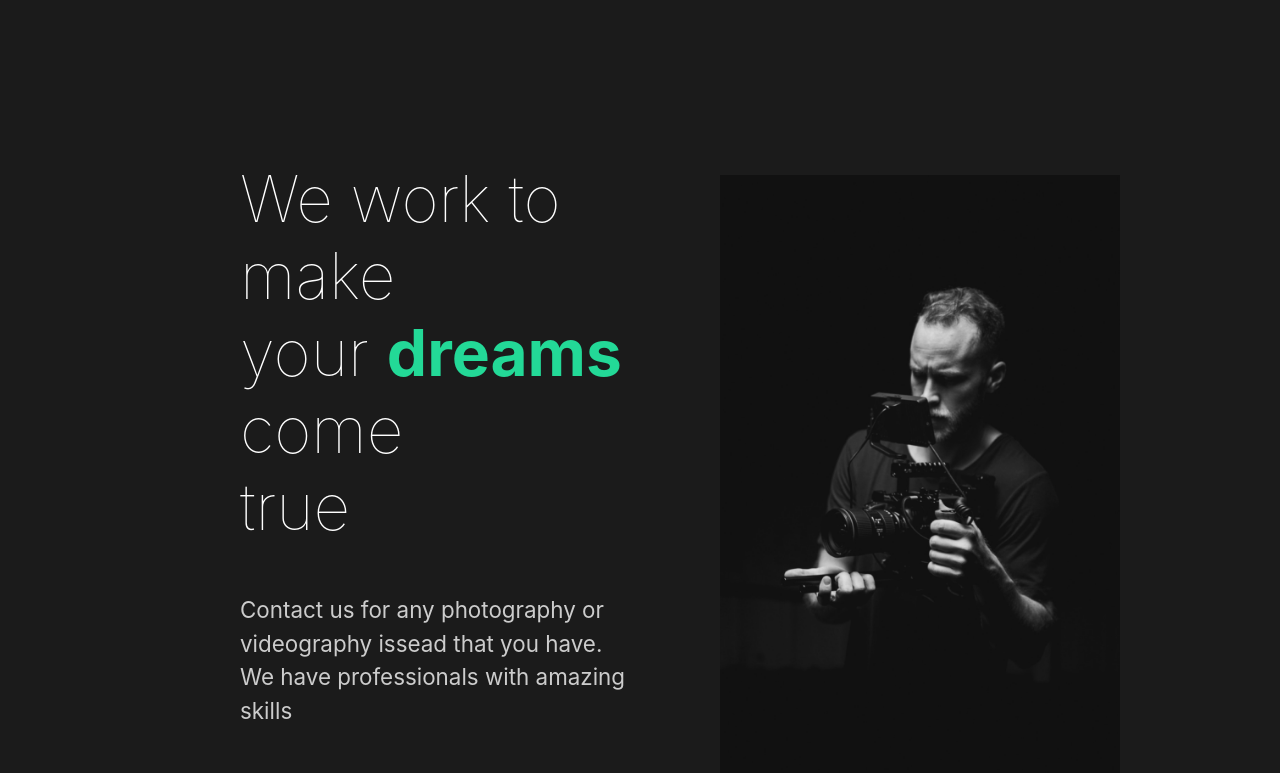
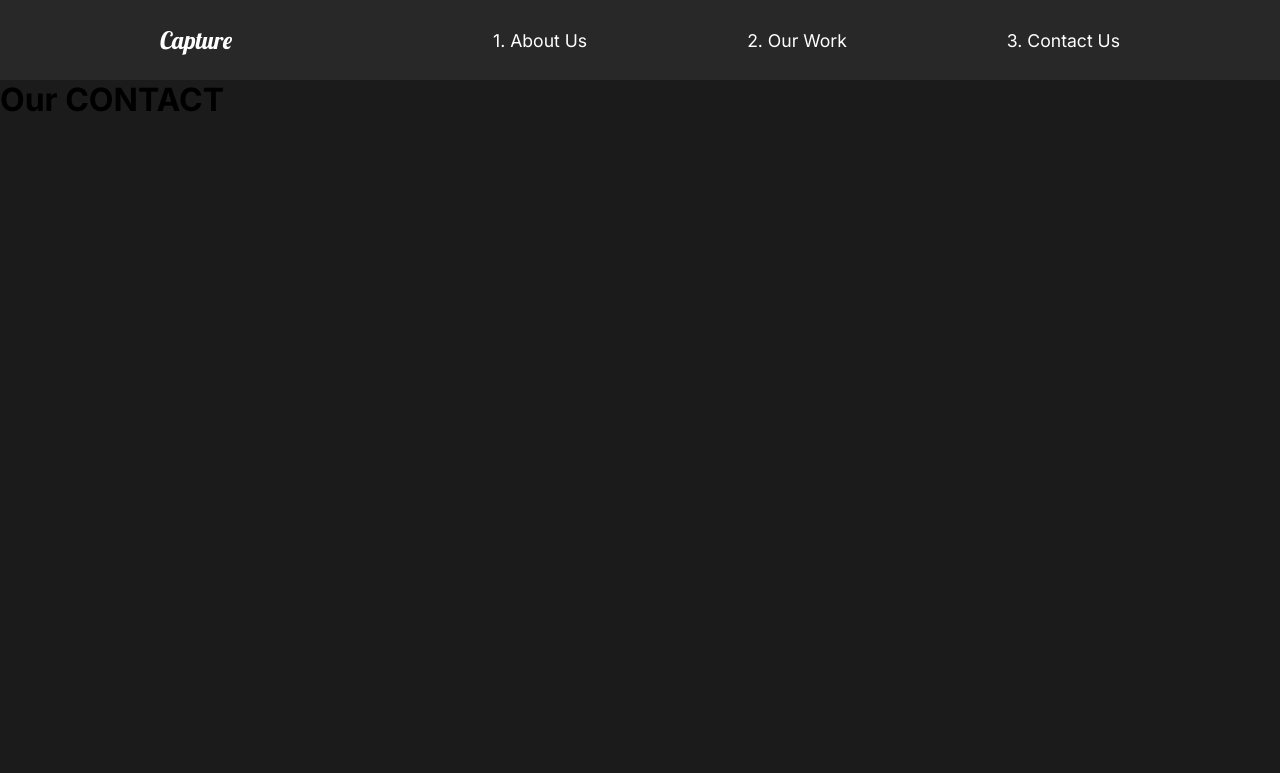
Before and after one commit to lindmon/Capture, a React (Create React App) app: page /contact in a window 1280 px wide. Shown: the top 773 px of the page. Built offline with nearby package versions, Linux system fonts and the light colour scheme.

Commit message:
routing added

```diff
--- a/public/index.html
+++ b/public/index.html
@@ -8,6 +8,7 @@
       name="description"
       content="Web site created using create-react-app"
     />
+    <link href="https://fonts.googleapis.com/css2?family=Inter:wght@400;700&family=Lobster&display=swap" rel="stylesheet">
     <link rel="apple-touch-icon" href="%PUBLIC_URL%/logo192.png" />
     <!--
       manifest.json provides metadata used when your web app is installed on a
@@ -23,7 +24,6 @@
       work correctly both with client-side routing and a non-root public URL.
       Learn how to configure a non-root public URL by running `npm run build`.
     -->
-    <link rel="icon" href="%PUBLIC_URL%/favicon.ico" />
 
     <title>Capture</title>
   </head>
--- a/src/App.js
+++ b/src/App.js
@@ -1,10 +1,26 @@
 import AboutUs from './pages/AboutUs';
+import ContactUs from './pages/ContactUs';
+import OurWork from './pages/OurWork';
 import GlobalStyle from './components/GlobalStyle';
+import Nav from './components/Nav';
+import{Route, Routes} from "react-router-dom";
+//Create the router
+
+
+
+
+//Start the router
 function App() {
   return (
     <div className="App">
-      <GlobalStyle/>
-      <AboutUs/>
+        <GlobalStyle/>
+        <Nav/>
+        <Routes>
+          <Route path="/" element={<AboutUs/>}/>
+          <Route path="/work" element={<OurWork/>}/>
+          <Route path="/contact" element={<ContactUs/>}/>
+
+        </Routes>
 
     </div>
   );
--- a/src/components/FaqSection.js
+++ b/src/components/FaqSection.js
@@ -1,8 +1,10 @@
 import React from "react";
+import styled from 'styled-components';
+import {About} from '../styles';
 
 const FaqSection = () => {
     return(
-        <div className="fag">
+        <Faq>
             <h2>Any questions? <span>FAQ</span></h2>
             <div className="question">
                 <h4>How do I start ?</h4>
@@ -10,6 +12,7 @@
                     <p>Lorem ipsum dolor sit amet.</p>
                     <p>Lorem ipsum dolor sit, amet consectetur adipisicing elit. Repellat, animi.</p>
                 </div>
+                <div className="faq-line"></div>
             </div>
             <div className="question">
                 <h4>Daily schedule</h4>
@@ -17,6 +20,7 @@
                     <p>Lorem ipsum dolor sit amet.</p>
                     <p>Lorem ipsum dolor sit, amet consectetur adipisicing elit. Repellat, animi.</p>
                 </div>
+                <div className="faq-line"></div>
             </div>
             <div className="question">
                 <h4>Different payment methods</h4>
@@ -24,6 +28,7 @@
                     <p>Lorem ipsum dolor sit amet.</p>
                     <p>Lorem ipsum dolor sit, amet consectetur adipisicing elit. Repellat, animi.</p>
                 </div>
+                <div className="faq-line"></div>
             </div>
             <div className="question">
                 <h4>What products do you offer?</h4>
@@ -31,10 +36,38 @@
                     <p>Lorem ipsum dolor sit amet.</p>
                     <p>Lorem ipsum dolor sit, amet consectetur adipisicing elit. Repellat, animi.</p>
                 </div>
+                <div className="faq-line"></div>
             </div>
 
-        </div>
+        </Faq>
 
     )
 }
+
+const Faq = styled(About)`
+    display: block;
+    span{
+        display: block;
+    }
+    h2{
+        padding-bottom:2rem;
+        font-weight: lighter;
+    }
+    .faq-line{
+        background: #cccccc;
+        height: 0.2rem;
+        margin:2rem 0rem;
+        width: 100%;
+    }
+    .question{
+        padding: 3rem 0rem;
+        cursor: pointer;
+    }
+    .answer {
+        padding: 2rem 0rem;
+        p {
+            padding:1rem 0rem ;
+        }
+    }
+`;
 export default FaqSection;
--- a/src/components/GlobalStyle.js
+++ b/src/components/GlobalStyle.js
@@ -36,6 +36,7 @@
 }
 h4{
     font-weight:bold;
+    font-size: 2rem;
 
 }
 a{
--- /dev/null
+++ b/src/components/Nav.js
@@ -0,0 +1,49 @@
+import React from "react";
+import styled from "styled-components";
+import {Link} from 'react-router-dom';
+
+const Nav = () => {
+    return(
+        <StyledNav>
+            <h1><Link id="Logo" to="/">Capture</Link></h1>
+            <ul>
+                <li>
+                    <Link to="/">1. About Us</Link>
+                </li>
+                <li>
+                    <Link to="/work">2. Our Work</Link>
+                </li>
+                <li>
+                    <Link to="/contact">3. Contact Us</Link>
+                </li>
+            </ul>
+        </StyledNav>
+
+    )
+}
+const StyledNav = styled.nav`
+    min-height: 10vh;
+    display:flex;
+    justify-content:space-between;
+    align-items: center;
+    padding: 1rem 10rem;
+    background-color:#282828 ;
+    a{
+        color: white;
+        text-decoration: none;
+    }
+    ul{
+        display: flex ;
+        list-style: none;
+    }
+    #Logo{
+        font-size: 1.5rem;
+        font-family: "Lobster", cursive;
+        font-weight: lighter;
+    }
+    li{
+        padding-left: 10rem;
+        position: relative;
+    }
+`;
+export default Nav;
--- a/src/index.js
+++ b/src/index.js
@@ -2,11 +2,14 @@
 import ReactDOM from 'react-dom/client';
 import App from './App';
 import reportWebVitals from './reportWebVitals';
+import {BrowserRouter} from 'react-router-dom';
 
 const root = ReactDOM.createRoot(document.getElementById('root'));
 root.render(
   <React.StrictMode>
+  <BrowserRouter>
     <App />
+    </BrowserRouter>
   </React.StrictMode>
 );
 
--- /dev/null
+++ b/src/pages/ContactUs.js
@@ -0,0 +1,11 @@
+import React from "react";
+
+const ContactUs = () => {
+    return(
+        <div>
+            <h1>Our CONTACT</h1>
+        </div>
+    )
+}
+
+export default ContactUs;
--- /dev/null
+++ b/src/pages/OurWork.js
@@ -0,0 +1,11 @@
+import React from "react";
+
+const OurWork = () => {
+    return(
+        <div>
+            <h1>Our Work</h1>
+        </div>
+    )
+}
+
+export default OurWork;
```
Also changed, not shown: package.json (+4 -4 lines), 1 other file (tests, documents, lock files or other folders).
